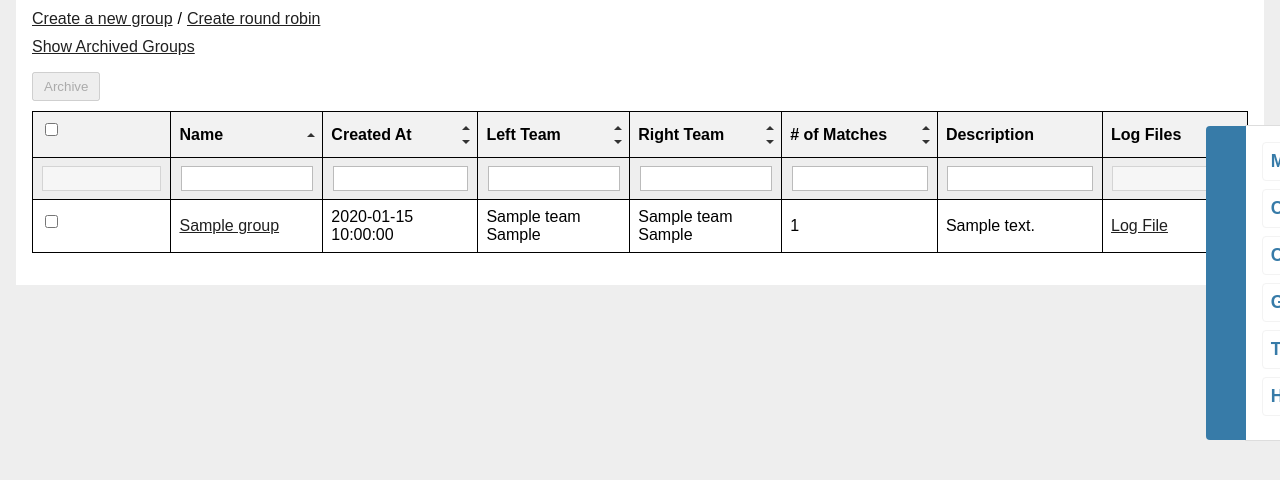
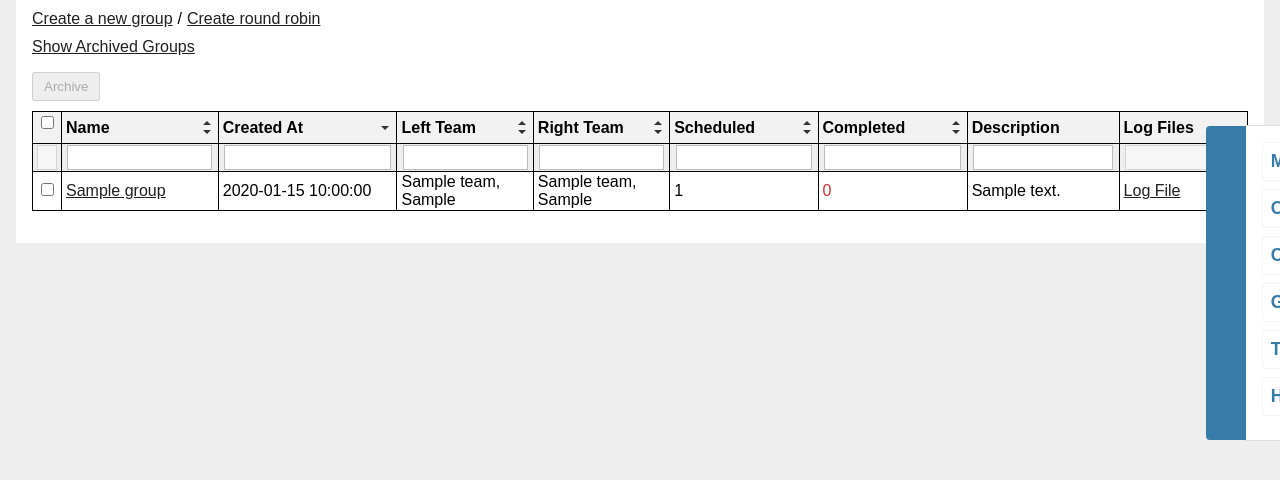
Before and after one commit to helios-base/rcgamestats, a Flask app: page /group/ in a window 1280 px wide. Shown: the part 117-597 px from the top of the page. Run offline with Flask 3, Linux system fonts and the light colour scheme; a user stored in the database is signed in; tables that the repository leaves empty hold one stand-in row (values such as "Sample post"); some libraries are stand-ins or nearby versions.

Commit message:
テーブル表示の調整

```diff
--- a/rcgame_flask/group/models.py
+++ b/rcgame_flask/group/models.py
@@ -33,5 +33,6 @@ class Match(db.Model):
     token = db.Column(db.String(16))
 
     group = db.relationship('Group', foreign_keys=[group_id])
+    # group = db.relationship('Group', backref=db.backref('matches', lazy='dynamic'))
     left_team = db.relationship('Team', foreign_keys=[left_team_id])
     right_team = db.relationship('Team', foreign_keys=[right_team_id])
--- a/rcgame_flask/group/templates/group/index.html
+++ b/rcgame_flask/group/templates/group/index.html
@@ -21,12 +21,13 @@
     <table id="group-table" class="tablesorter">
         <thead>
             <tr>
-                <th><input type="checkbox" id="select-all" onclick="toggleCheckboxes(this)"></th>
+                <th class="table-cb"><input type="checkbox" id="select-all" onclick="toggleCheckboxes(this)"></th>
                 <th>Name</th>
                 <th>Created At</th>
                 <th>Left Team</th>
                 <th>Right Team</th>
-                <th># of Matches</th>
+                <th>Scheduled</th>
+                <th>Completed</th>
                 <th>Description</th>
                 <th>Log Files</th>
             </tr>
@@ -35,11 +36,11 @@
             {% for group in groups if not group.is_archived %}
             <tr>
                 <td><input type="checkbox" name="group_ids" value="{{ group.id }}" onclick="checkCheckboxes()"></td>
-                <td><a href="{{ url_for('group.show_group_matches', group_name=group.name) }}">{{ group.name }}</a></td>
-                <td>{{ group.created_at }}</td>
+                <td class="group-name"><a href="{{ url_for('group.show_group_matches', group_name=group.name) }}" title="{{ group.name }}">{{ group.name }}</a></td>
+                <td class="time">{{ group.created_at }}</td>
                 <td>
                     {% if group.left_team %}
-                    {{ group.left_team.name }} <br />
+                    {{ group.left_team.name }},
                     {{ group.left_team.version }}
                     {% else %}
                     <span class="error">Not found</span>
@@ -47,14 +48,22 @@
                 </td>
                 <td>
                     {% if group.right_team %}
-                    {{ group.right_team.name }} <br />
+                    {{ group.right_team.name }},
                     {{ group.right_team.version }}
                     {% else %}
                     <span class="error">Not found</span>
                     {% endif %}
                 </td>
                 <td>{{ group.number_of_matches }}</td>
-                <td>{{ group.description }}</td>
+                <td>
+                    {% set completed_count = completed_counts.get(group.id, 0) %}
+                    {% if completed_count == group.number_of_matches %}
+                    <span class="success">{{ completed_count }}</span>
+                    {% else %}
+                    <span class="error">{{ completed_count }}</span>
+                    {% endif %}
+                </td>
+                <td class="description">{{ group.description }}</td>
                 <td><a href="{{ url_for('group.show_group_logs', group_name=group.name) }}">Log File</a></td>
             </tr>
             {% endfor %}
@@ -67,10 +76,10 @@
         $('#group-table').tablesorter({
             headers: {
                 0: { sorter: false, filter: false },
-                6: { sorter: false },
-                7: { sorter: false, filter: false }
+                7: { sorter: false },
+                8: { sorter: false, filter: false }
             },
-            sortList: [[1, 0]], // sort by second column in ascending order
+            sortList: [[2, 1]], // sort by the third column in descending order
             widgets: ['filter'],
             widgetOptions: {
                 filter_columnFilters: true,
--- a/rcgame_flask/group/templates/group/log_files.html
+++ b/rcgame_flask/group/templates/group/log_files.html
@@ -8,6 +8,11 @@
 <div>
   <a href="{{ url_for('group.show_group_matches', group_name=dir_name) }}">Back to Group</a>
   </a>
+  {% if file_names %}
+    <h3>Log Files:</h3>
+  {% else %}
+    <h3>No log files found.</h3>
+  {% endif %}
 <ul>
   {% for file_name in file_names %}
     <li><a href="{{ url_for('static', filename='logs/' ~ dir_name ~ '/' ~ file_name) }}">{{ file_name }}</a></li>
--- a/rcgame_flask/group/views.py
+++ b/rcgame_flask/group/views.py
@@ -47,7 +47,8 @@ def index():
     # group_list = Group.query.all()
     group_list = Group.query.filter_by(is_archived=False).all()
     group_list.sort(key=lambda x: x.created_at, reverse=True)
-    return render_template("group/index.html", groups=group_list)
+    completed_counts = {group.id: Match.query.filter_by(group_id=group.id, processed="completed").count() for group in group_list}
+    return render_template("group/index.html", groups=group_list, completed_counts=completed_counts)
 
 
 @group.route("/create", methods=["GET", "POST"])
@@ -156,7 +157,7 @@ def create_roundrobin():
                     left_team_id=left_id,
                     right_team_id=right_id,
                     number_of_matches=form.number_of_matches.data,
-                    #description="",
+                    description="",
                 )
                 db.session.add(group)
                 try:
@@ -190,7 +191,8 @@ def show_archived_groups():
     """
     group_list = Group.query.filter_by(is_archived=True).all()
     group_list.sort(key=lambda x: x.created_at, reverse=True)
-    return render_template("group/archived_groups.html", groups=group_list)
+    completed_counts = {group.id: Match.query.filter_by(group_id=group.id, processed="completed").count() for group in group_list}
+    return render_template("group/archived_groups.html", groups=group_list, completed_counts=completed_counts)
 
 
 @group.route("/<int:group_id>/")
@@ -271,10 +273,10 @@ def show_group_logs(group_name):
 
     dir_name = group_name
     log_dir = os.path.join(current_app.static_folder, "logs", dir_name)
-    if not os.path.exists(log_dir):
-        flash(f"Log directory for group [{group_name}] not found.")
-        #return redirect(url_for("group.index"))
-        return redirect(url_for("group.show_group_matches", group_name=group_name))
+    # if not os.path.exists(log_dir):
+    #     flash(f"Log directory for group [{group_name}] not found.")
+    #     #return redirect(url_for("group.index"))
+    #     return redirect(url_for("group.show_group_matches", group_name=group_name))
 
     matches_in_group = Match.query.filter_by(group_id=group.id).all()
     log_file_paths = []
--- a/rcgame_flask/static/style.css
+++ b/rcgame_flask/static/style.css
@@ -30,21 +30,44 @@ input[type=submit] { align-self: start; min-width: 10em; }
 .bg-false { background: #f8d7da; }
 
 .matchup-info { font-size: 1.2em; font-weight: bold; margin-bottom: 0.5em; }
+.success { font-weight: bold; color: #4f8a10; }
 .error { color: #cc2f2e; }
 
 table { width: 100%; border-collapse: collapse; }
-th, td { border: 1px solid #000000; padding: 8px; word-wrap: break-word; max-width: 200px; }
+th, td { border: 1px solid #000000; padding: 1px 4px; word-wrap: break-word; max-width: 200px; }
 th { background-color: #f2f2f2; text-align: left; }
 tr:nth-child(even) { background-color: #f7f5f5; }
 tr:hover { background-color: #ddd; }
-.description {
+
+/* thやtd内の特定の要素の余白を調整する場合 */
+td *:first-child {
+    margin-top: 0; /* 最初の子要素の上の余白を0に設定 */
+}
+td *:last-child {
+    margin-bottom: 0; /* 最後の子要素の下の余白を0に設定 */
+}
+
+.table-cb { width: 1%; white-space: nowrap; }
+td.time {
+    word-wrap: normal;
     white-space: nowrap;
     overflow: hidden;
     text-overflow: ellipsis;
     vertical-align: middle;
-    max-width: 16ch;
-    display: inline-block;
-    position: relative;
+}
+td.group-name {
+    white-space: nowrap;
+    overflow: hidden;
+    text-overflow: ellipsis;
+    vertical-align: middle;
+    max-width: 20ch;
+}
+td.description {
+    white-space: nowrap;
+    overflow: hidden;
+    text-overflow: ellipsis;
+    vertical-align: middle;
+    max-width: 10ch;
 }
 
 .footer-nav {
--- a/rcgame_flask/team/templates/team/archived.html
+++ b/rcgame_flask/team/templates/team/archived.html
@@ -19,7 +19,7 @@
     <table id="team-table" class="tablesorter">
         <thead>
             <tr>
-                <th><input type="checkbox" id="select-all" onclick="toggleCheckboxes(this)"></th>
+                <th class="table-cb"><input type="checkbox" id="select-all" onclick="toggleCheckboxes(this)"></th>
                 <th>Team Name</th>
                 <th>Version</th>
                 <th>Synch Mode</th>
--- a/rcgame_flask/team/templates/team/index.html
+++ b/rcgame_flask/team/templates/team/index.html
@@ -19,7 +19,7 @@
     <table id="team-table" class="tablesorter">
         <thead>
             <tr>
-                <th><input type="checkbox" id="select-all" onclick="toggleCheckboxes(this)"></th>
+                <th class="table-cb"><input type="checkbox" id="select-all" onclick="toggleCheckboxes(this)"></th>
                 <th>Team Name</th>
                 <th>Version</th>
                 <th>Synch Mode</th>
```
Also changed, not shown: rcgame_flask/group/templates/group/archived_groups.html (+31 -6 lines), rcgame_flask/group/templates/group/edit.html (+6 -1 lines).
